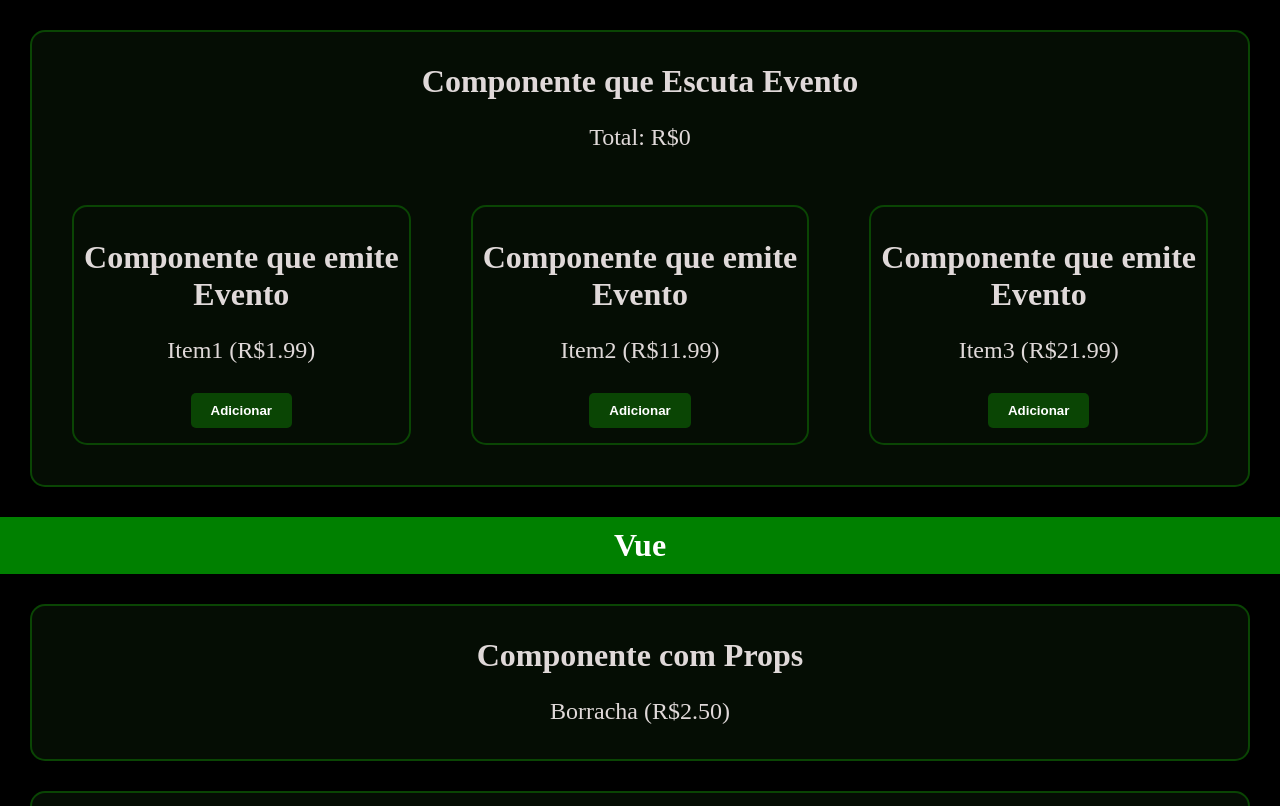
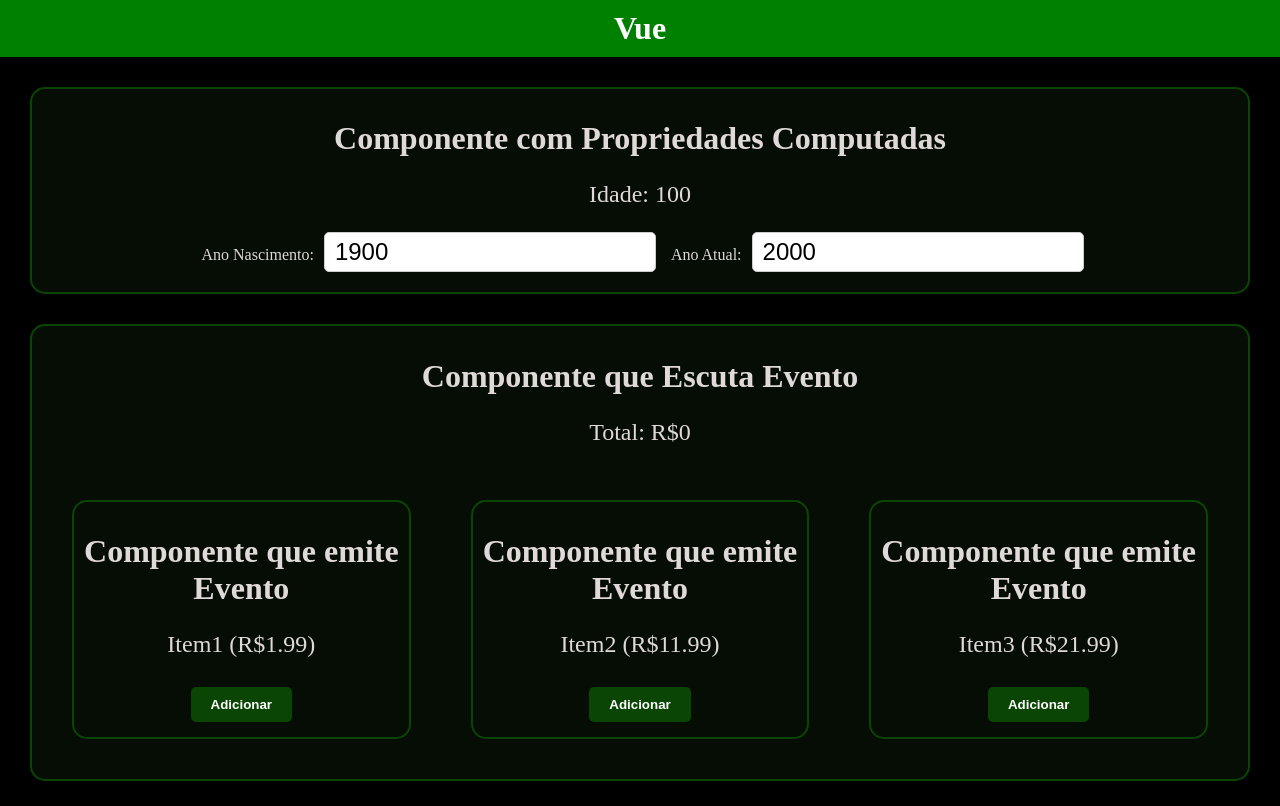
Before and after one commit to zani19/Estudo_VueJS, a Vue app in the folder estudo_vue/: page / in a window 1280 px wide. Shown: the top 806 px of the page. Built offline with nearby package versions, Linux system fonts and the light colour scheme.

Commit message:
feature: propriedade computadas

```diff
--- a/estudo_vue/src/App.vue
+++ b/estudo_vue/src/App.vue
@@ -6,11 +6,13 @@ import ComProps from "./components/ComProps.vue";
 import DataBinding from "./components/DataBinding.vue";
 import EscutaEvento from "./components/EscutaEvento.vue";
 import PrimeiroComponente from "./components/PrimeiroComponente.vue";
+import PropriedadesComputadas from "./components/PropriedadesComputadas.vue";
 </script>
 
 <template>
+  <header>Vue</header>
+  <PropriedadesComputadas />
   <EscutaEvento />
-  <header>Vue</header>
   <ComProps item="Borracha" :preco="2.50"/>
   <DataBinding/>
   <ComDadosReativosNaoPrimitivos />
--- /dev/null
+++ b/estudo_vue/src/components/PropriedadesComputadas.vue
@@ -0,0 +1,25 @@
+<template>
+    <div class="componente">
+        <h1>Componente com Propriedades Computadas</h1>
+        <p>Idade: {{ idade }}</p>
+        <label for="">Ano Nascimento:</label>
+        <input type="number" v-model="anoNascimento" min="1900"/>
+        <label for="">Ano Atual:</label>
+        <input type="number" v-model="anoAtual" min="2000"/>
+    </div>
+</template>
+
+<script setup>
+import { computed, ref } from "vue";
+const anoNascimento = ref(1900);
+const anoAtual = ref(2000);
+const idade = computed(() => {
+    return anoAtual.value - anoNascimento.value;
+});
+</script>
+
+<style scoped>
+label{
+    margin: 10px;
+}
+</style>
```
